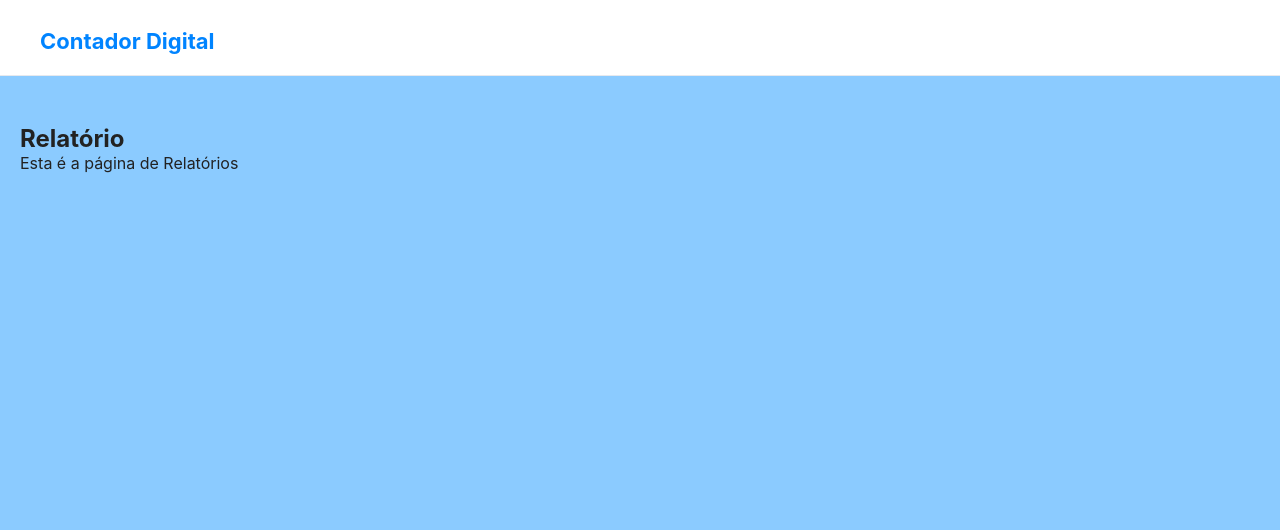
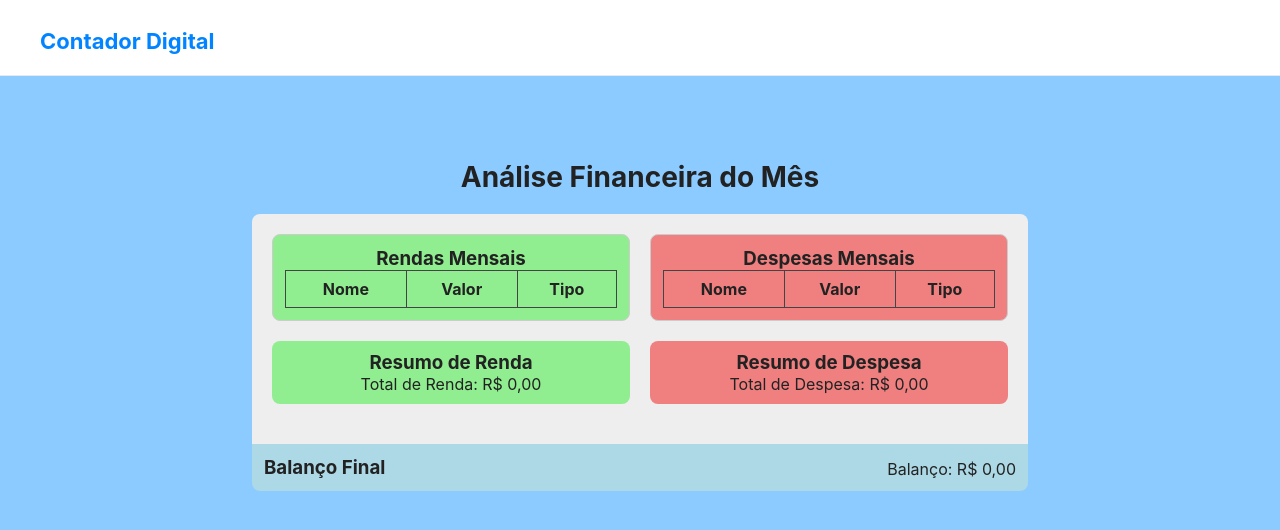
Before and after one commit to PauloFratta/F-SCS-ADS-SCRIPT-A1539M-2-2025-E07, a PHP site: page /relatorio.php in a window 1280 px wide. Shown: the top 530 px of the page. Run offline with PHP 8.4, Linux system fonts and the light colour scheme; the visitor is signed in with stand-in values (Sample User, id 1); lists and menus that the app fills with data are empty.

Commit message:
add: front básico da tela de análise pronto

```diff
--- a/relatorio.php
+++ b/relatorio.php
@@ -10,20 +10,71 @@
 <!DOCTYPE html>
 <html lang="pt-BR">
   <head>
-  <meta charset="utf-8" />
-  <meta name="viewport" content="width=device-width,initial-scale=1" />
+    <meta charset="utf-8"/>
+    <meta name="viewport" content="width=device-width,initial-scale=1"/>
     <title>Relatório</title>
-  <link rel="stylesheet" href="styles/globals.css" />
+    <link rel="stylesheet" href="styles/globals.css"/>
   </head>
+
   <body>
     <header class="site-header">
       <div class="container header-inner">
-      <h1> <a href="index.php" class="logo">Contador Digital </a></h1>
+        <h1> <a href="index.php" class="logo">Contador Digital</a></h1>
       </div>
     </header>
+
     <main class="main-content">
-    <h2>Relatório</h2>
-    <p>Esta é a página de Relatórios</p>
+      <section class="add-section">
+        <h2 id="titulo-analise">Análise Financeira do Mês</h2>
+        <div class="container-analise">
+          <div class="lista-renda">
+            <h3>Rendas Mensais</h3>
+            <table id="listaRendas">
+              <thead>
+                <tr>
+                  <th>Nome</th>
+                  <th>Valor</th>
+                  <th>Tipo</th>
+                </tr>
+              </thead>
+              <tbody>
+                <!-- Itens de renda serão inseridos aqui -->
+              </tbody>
+            </table>
+          </div>
+
+          <div class="lista-despesa">
+            <h3>Despesas Mensais</h3>
+            <table id="listaDespesas">
+              <thead>
+                <tr>
+                  <th>Nome</th>
+                  <th>Valor</th>
+                  <th>Tipo</th>
+                </tr>
+              </thead>
+              <tbody>
+                <!-- Itens de despesa serão inseridos aqui -->
+              </tbody>
+            </table>
+          </div>
+
+          <div class="resumo-renda">
+            <h3>Resumo de Renda</h3>
+            <p id="totalRenda">Total de Renda: R$ 0,00</p>
+          </div>
+
+          <div class="resumo-despesa">
+            <h3>Resumo de Despesa</h3>
+            <p id="totalDespesa">Total de Despesa: R$ 0,00</p>
+          </div>
+        </div>
+
+        <div class="balanco-final">
+            <h3>Balanço Final</h3>
+            <p id="balancoFinal">Balanço: R$ 0,00</p>
+          </div>
+      </section>
     </main>
 
     <script src="scripts/main.js"></script>
--- a/styles/globals.css
+++ b/styles/globals.css
@@ -359,3 +359,99 @@ table#dataTable tbody tr:nth-child(even) {
     height: 38px;
     box-sizing: border-box;
 }
+
+/* Grid página de relatório */
+.container-analise {
+    background-color: #eee;
+    display: grid;
+    grid-template-columns: 1fr 1fr;
+    gap: 20px;
+    max-width: 1200px;
+    margin: 0 auto;
+    padding: 20px;
+    border-radius: 8px 8px 0px 0px;
+}
+
+h2#titulo-analise {
+    text-align: center;
+    margin-bottom: 20px;
+    font-size: 28px;
+}
+
+@media (max-width: 800px) {
+    .container-analise {
+        grid-template-columns: 1fr;
+    }
+}
+
+.lista-renda {
+    background-color: lightgreen;
+    max-height: 400px;
+    overflow-y: auto;
+    border: 1px solid #ccc;
+    border-radius: 8px;
+    padding: 12px;
+    justify-items: center;
+    align-items: center;
+}
+
+.lista-despesa {
+    background-color: lightcoral;
+    max-height: 400px;
+    overflow-y: auto;
+    border: 1px solid #ccc;
+    border-radius: 8px;
+    padding: 12px;
+    justify-items: center;
+    align-items: center;
+}
+
+.resumo-renda {
+    background-color: lightgreen;
+    margin-bottom: 20px;
+    justify-items: center;
+    border-radius: 8px;
+    padding: 10px;
+}
+
+.resumo-despesa {
+    background-color: lightcoral;
+    margin-bottom: 20px;
+    justify-items: center;
+    border-radius: 8px;
+    padding: 10px;
+}
+
+.balanco-final {
+     background-color: lightblue;
+    margin: 0 auto 20px;
+    max-width: 1200px;
+    width: 100%;
+    display: flex;
+    justify-content: space-between;
+    align-items: flex-end;
+    padding: 12px;
+    border-radius: 0px 0px 8px 8px;
+    box-sizing: border-box;
+}
+
+.container-analise table {
+    width: 100%;
+    border-collapse: collapse;
+    border: 1px solid #444444;
+    text-align: center;
+}
+
+.container-analise th, .container-analise td {
+    border: 1px solid #444444;
+    padding: 8px;
+    text-align: center;
+}
+
+.container-analise input {
+    padding: 6px;
+    width: 100%;
+    box-sizing: border-box;
+    border: 0;
+    border-radius: 4px;
+}
```
Lines whose indentation alone changed are shown as unchanged.
